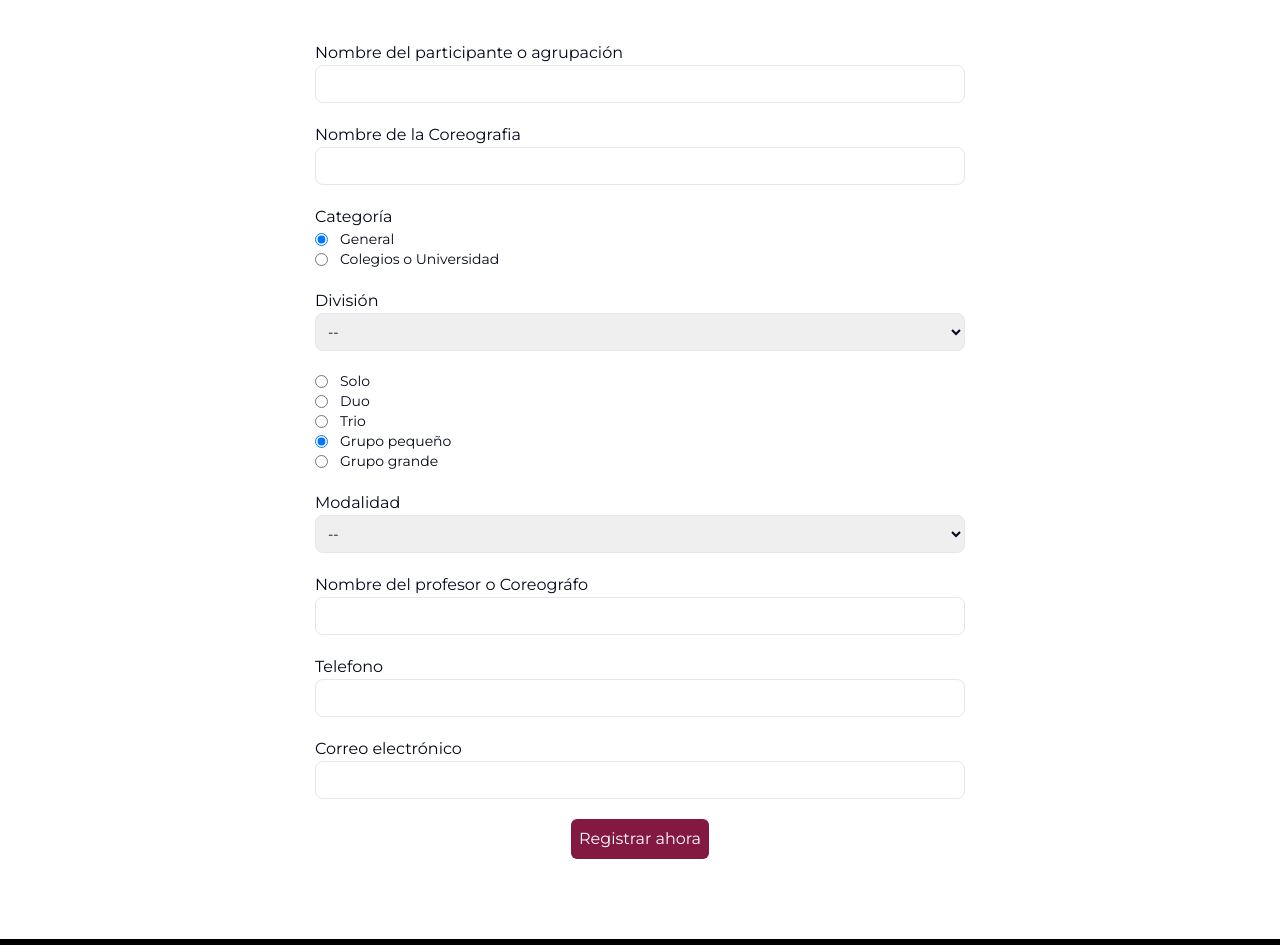
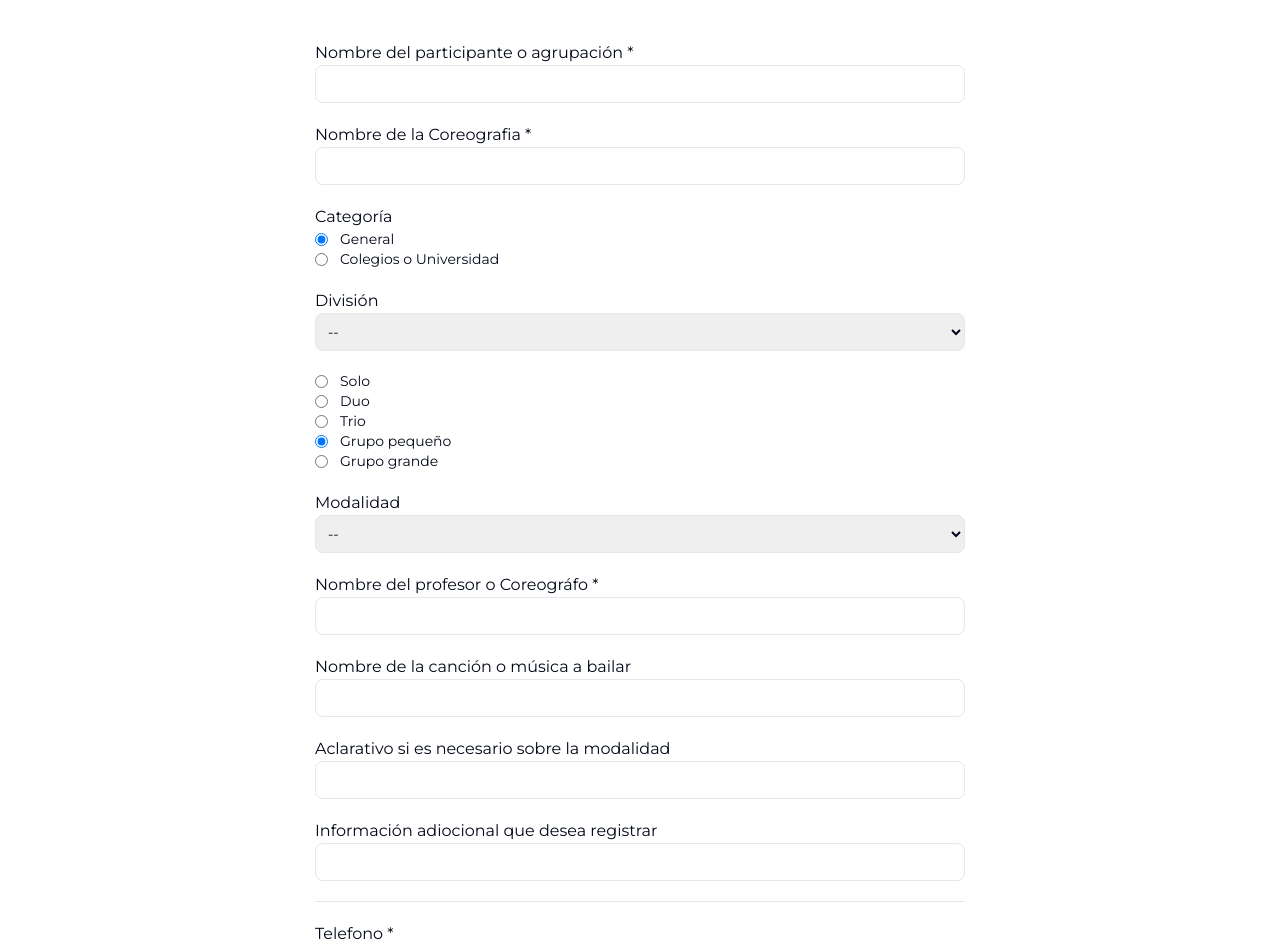
Before and after one commit to jlarteagap/danzacruz, a Next.js app: page /registro in a window 1280 px wide. Shown: the part 207-1152 px from the top of the page. Built offline with nearby package versions, Linux system fonts and the light colour scheme.

Commit message:
[FEAT] add form inputs

```diff
--- a/app/(panel)/panel/participantes/ListParticipants.tsx
+++ b/app/(panel)/panel/participantes/ListParticipants.tsx
@@ -13,7 +13,7 @@ export default function ParticipantesList({
   const [data, setData] = useState<Subscriber[]>(initialData)
 
   useEffect(() => {
-    const getClientData = getSubscribers('register-data') as (
+    const getClientData = getSubscribers('register') as (
       callback: (data: Subscriber[]) => void
     ) => Unsubscribe
     const unsubscribe = getClientData(setData)
@@ -41,12 +41,15 @@ export default function ParticipantesList({
           category,
           division,
           subDivision,
-          status
+          status,
+          song,
+          notes,
+          add
         } = sub
 
         return (
           <div key={id}>
-            <div className="grid gap-3 grid-cols-4 bg-white p-5 rounded-md shadow-sm my-3">
+            <div className="grid gap-3 grid-cols-5 bg-white p-5 rounded-md shadow-sm my-3">
               <div className="flex flex-col">
                 <p className="font-semibold">{name}</p>
                 <span className="text-sm">{phone}</span>
@@ -61,9 +64,24 @@ export default function ParticipantesList({
                 <strong>Coreografía: </strong>
                 <br /> {coreografy}
                 <br />
+                <strong>Nombre de la canción: </strong>
+                <br /> {song}
+                <br />
                 <strong>Profesor / Coreografo: </strong>
                 <br />
                 {professor}
+              </div>
+              <div className="text-sm">
+                <p>
+                  <strong>Aclaraciones sobre la modalidad: </strong>
+                  <br />
+                  {notes === '' ? 'Ninguna' : notes}
+                </p>
+                <p>
+                  <strong>Información adicional:</strong>
+                  <br />
+                  {add === '' ? 'Ninguna' : add}
+                </p>
               </div>
               <div className="flex justify-center">
                 <Button onClick={() => updateDoc(id, !status)}>
--- a/app/(panel)/panel/participantes/ListParticipants.type.ts
+++ b/app/(panel)/panel/participantes/ListParticipants.type.ts
@@ -9,6 +9,9 @@ export type Subscriber = {
   division: string
   subDivision: string
   status: boolean
+  notes: string
+  add: string
+  song: string
 }
 
 export type Unsubscribe = () => void
--- a/app/(panel)/panel/participantes/page.tsx
+++ b/app/(panel)/panel/participantes/page.tsx
@@ -10,6 +10,13 @@ export default async function Participantes() {
     <section>
       <div className="flex justify-between">
         <h2 className="text-2xl">Lista de participantes</h2>
+      </div>
+      <div className="grid gap-3 grid-cols-5 bg-white p-5 rounded-md shadow-sm my-3">
+        <div className="text-center">Datos personales</div>
+        <div className="text-center">Participación</div>
+        <div className="text-center">Datos Coreografía</div>
+        <div className="text-center">Aclaraciones</div>
+        <div className="text-center">Acciones</div>
       </div>
       {initialData.length === 0 ? (
         <h3 className="text-center my-5 bg-white p-5 font-semibold">
--- a/components/AddParticipant/AddParticipant.js
+++ b/components/AddParticipant/AddParticipant.js
@@ -42,7 +42,6 @@ const AddParticipant = () => {
                 categoryProp={category}
                 setFieldValue={setFieldValue}
               />
-              <input type="text" hidden value={year} />
               {setCategory(values.category)}
             </Form>
           )}
--- a/components/AddParticipant/FormParticipant.js
+++ b/components/AddParticipant/FormParticipant.js
@@ -8,19 +8,20 @@ import {
   ButtonField
 } from '../../src/components/form/Fileds'
 import { general, modalidad, category, subDivision, colegios } from './utils'
+import { Separator } from '@/components/ui/separator'
 
 export const FormParticipant = ({ categoryProp, setFieldValue }) => {
   return (
     <div className="text-right">
       <div className="">
         <InputField
-          label="Nombre del participante o agrupación"
+          label="Nombre del participante o agrupación *"
           type="text"
           name="name"
         />
 
         <InputField
-          label="Nombre de la Coreografia"
+          label="Nombre de la Coreografia *"
           type="text"
           name="coreografy"
         />
@@ -48,12 +49,28 @@ export const FormParticipant = ({ categoryProp, setFieldValue }) => {
           options={modalidad}
         />
         <InputField
-          label="Nombre del profesor o Coreográfo"
+          label="Nombre del profesor o Coreográfo *"
           type="text"
           name="professor"
         />
-        <InputField label="Telefono" type="text" name="phone" />
-        <InputField label="Correo electrónico" type="text" name="email" />
+        <InputField
+          name="song"
+          type="text"
+          label="Nombre de la canción o música a bailar"
+        />
+        <InputField
+          name="notes"
+          type="text"
+          label="Aclarativo si es necesario sobre la modalidad"
+        />
+        <InputField
+          name="add"
+          type="text"
+          label="Información adiocional que desea registrar"
+        />
+        <Separator className="mb-5" />
+        <InputField label="Telefono *" type="text" name="phone" />
+        <InputField label="Correo electrónico *" type="text" name="email" />
         {/* <InputFile
           name="logo"
           type="file"
--- a/components/AddParticipant/utils.js
+++ b/components/AddParticipant/utils.js
@@ -85,7 +85,10 @@ export const initialValues = {
   professor: '',
   phone: '',
   email: '',
-  logo: ''
+  logo: '',
+  song: '',
+  notes: '',
+  add: ''
 }
 
 // const MAX_FILE_SIZE = 602400 // 500KB
--- a/src/components/form/Fileds.js
+++ b/src/components/form/Fileds.js
@@ -16,7 +16,8 @@ export const InputField = ({ label, ...props }) => {
       <ErrorMessage
         component="div"
         name={field.name}
-        className="text-sm text-red-500"
+        className="text-sm"
+        style={{ color: 'red' }}
       />
     </div>
   )
```
